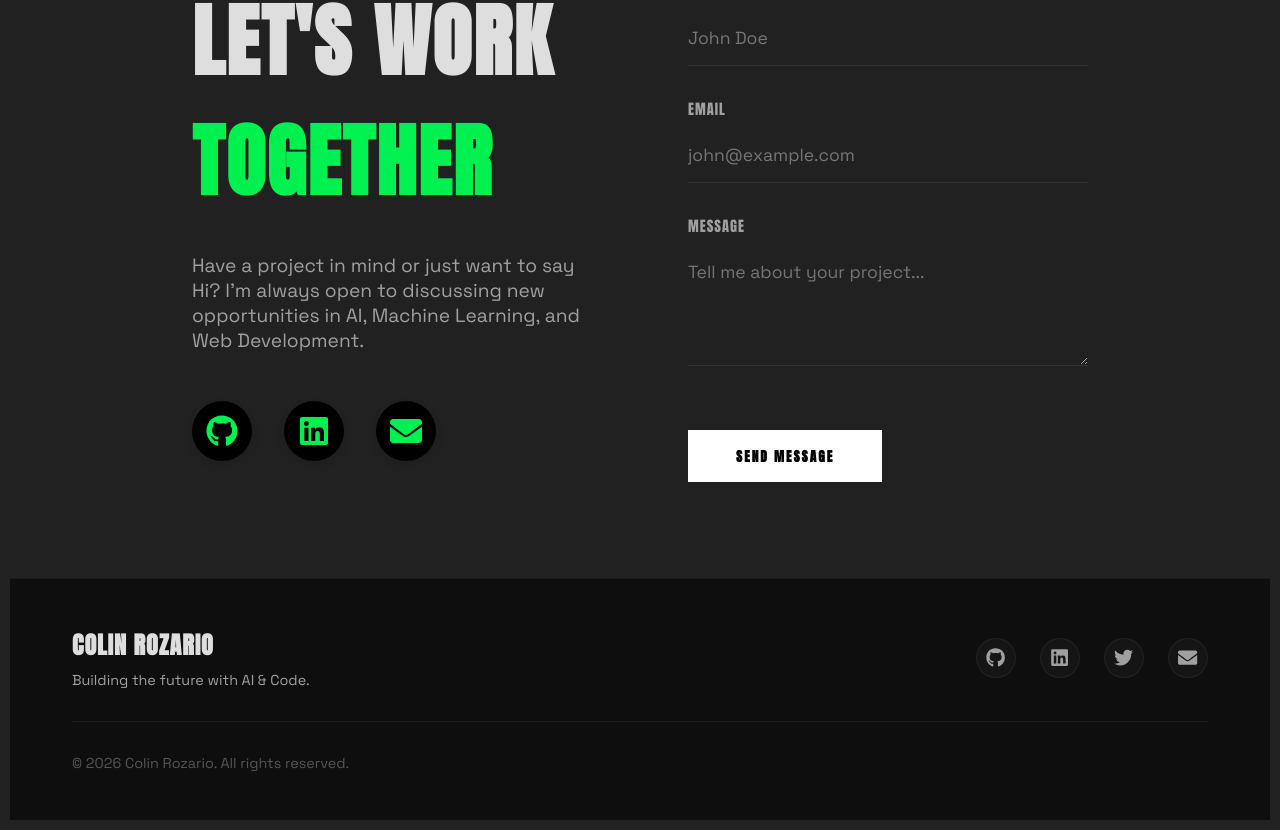
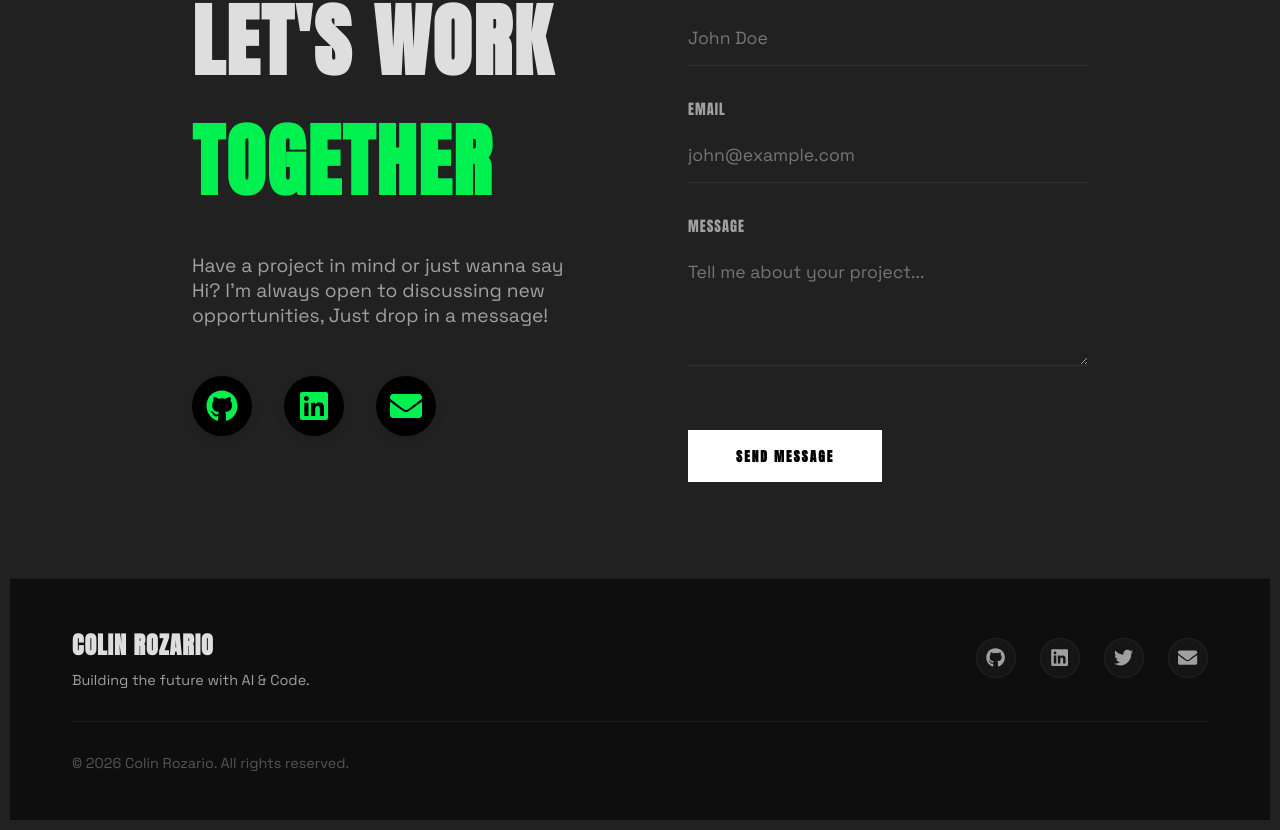
Before and after one commit to colinrozario/portfolio, a React (Vite) app: page / in a window 1280 px wide. Shown: the part 6127-6957 px from the top of the page. Built offline with nearby package versions, Linux system fonts and the light colour scheme.

Commit message:
minor changes in contact details

```diff
--- a/src/components/Contact.jsx
+++ b/src/components/Contact.jsx
@@ -51,7 +51,7 @@ const Contact = () => {
                 <div className="contact-left">
                     <h2 className="section-header font-display">LET'S WORK <br /><span className="text-accent">TOGETHER</span></h2>
                     <p className="contact-desc">
-                        Have a project in mind or just want to say Hi? I'm always open to discussing new opportunities in AI, Machine Learning, and Web Development.
+                        Have a project in mind or just wanna say Hi? I'm always open to discussing new opportunities, Just drop in a message!
                     </p>
                     <div className="social-links">
                         <a href="https://github.com/colinrozario" className="social-icon" target="_blank" rel="noopener noreferrer"><FaGithub /></a>
```
